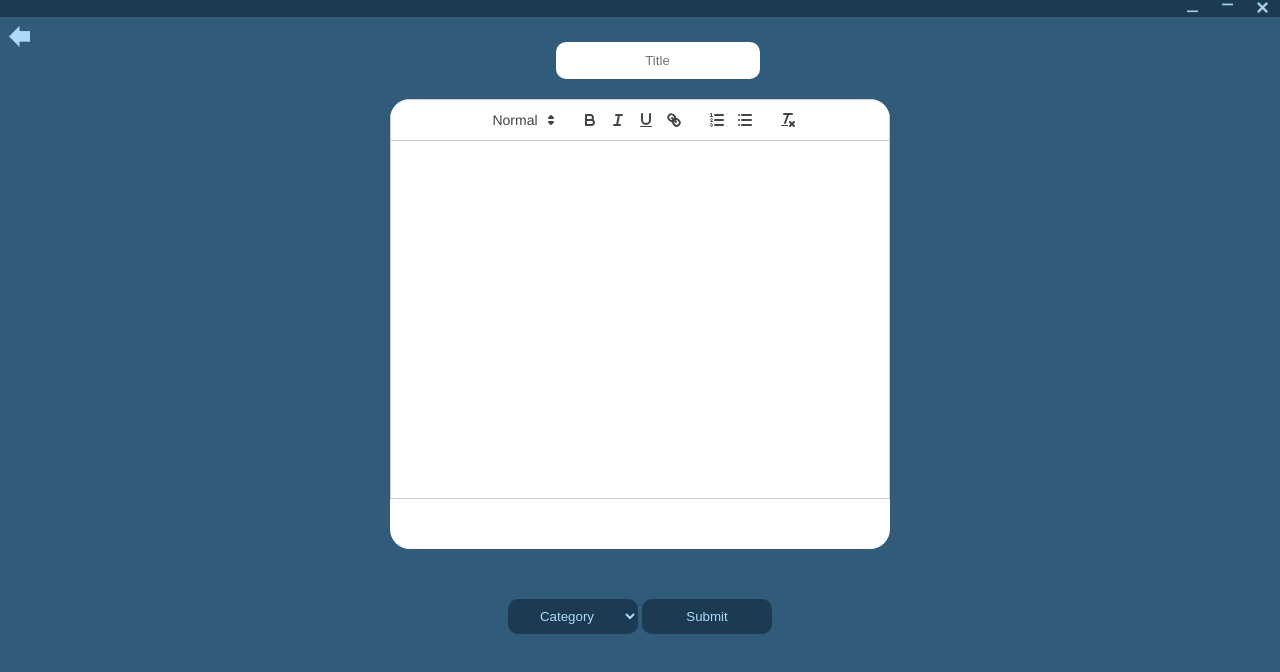
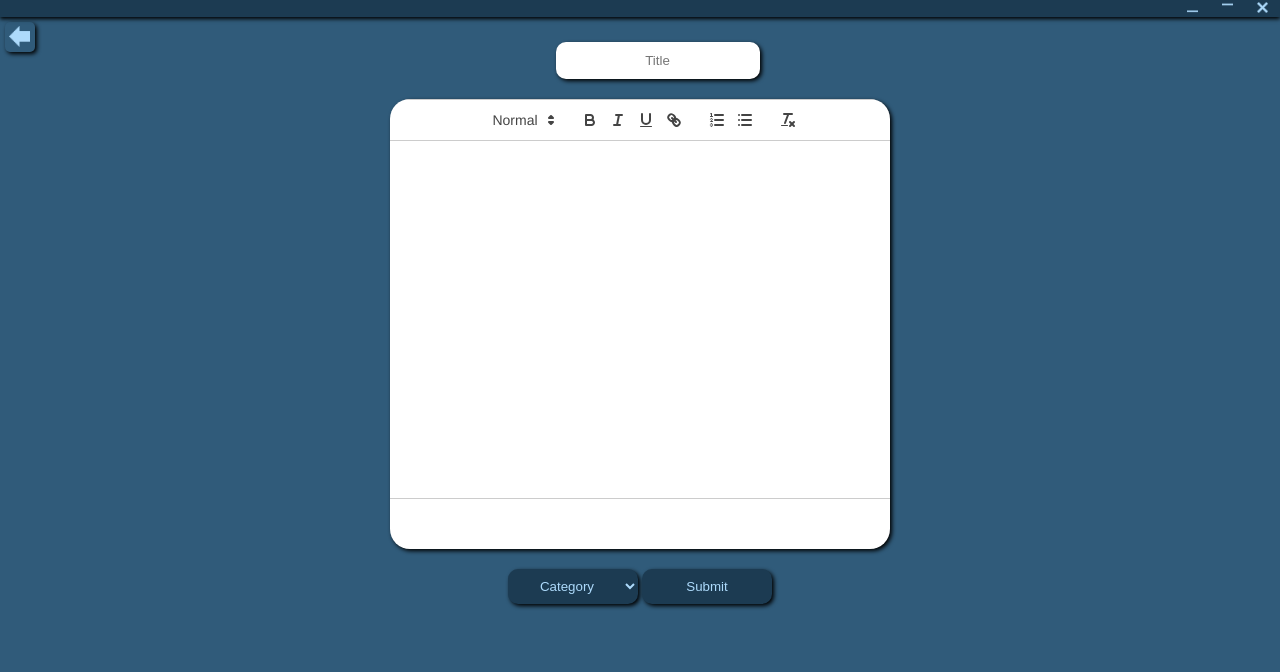
Before and after one commit to Mokomaki/RevIt, an Electron app: page Src/electron-quick-start/newpost.html in a window 1280 px wide. Drawn offline with Linux system fonts and the light colour scheme.

Commit message:
ui shadows

```diff
--- a/Src/electron-quick-start/StyleSheets/CardStyles.css
+++ b/Src/electron-quick-start/StyleSheets/CardStyles.css
@@ -13,12 +13,14 @@
 .card{
     margin-top: 20px;
     margin-left: 20px;
+    padding: 5px;
     height: 200px;
     width: 150px;
     background-color: #1c3b52;
     border-radius: 10px;
     color: #ADDAFB;
     text-align: center;
+    box-shadow: 2px 2px 4px #000000;
 }
 
 .card:hover{
@@ -68,7 +70,7 @@
     font-weight: 100;
     padding: 0;
     margin: 0;
-    margin-bottom: 20px;
+    margin-bottom: 25px;
 }
 
 .card img{
--- a/Src/electron-quick-start/StyleSheets/EditorStyles.css
+++ b/Src/electron-quick-start/StyleSheets/EditorStyles.css
@@ -12,18 +12,25 @@
     padding-bottom: 50px;
     border-radius: 20px;
     text-align: center;
+    box-shadow: 2px 2px 4px #000000;
+}
+
+.editorContainer:hover{
+  padding-right: 5px;
+  padding-left: 5px;
 }
 
 #editor {
     height: 100%;
+    width: 100%;
     flex: 1;
     overflow-y: auto;
-    width: 100%;
-
+    border-left-style: none;
+    border-right-style: none;
 }
 
 #postBTN{
-  margin-top: 50px;
+  margin-top: 20px;
   height: 35px;
   width: 13%;
   max-width: 130px;
@@ -33,6 +40,7 @@
   outline: none;
   background-color: #1c3b52;
   color: #ADDAFB;
+  box-shadow: 2px 2px 4px #000000;
 }
 #postBTN:hover{
   width: 15%;
@@ -54,6 +62,7 @@
   text-align: center;
   background-color: #1c3b52;
   outline: none;
+  box-shadow: 2px 2px 4px #000000;
 }
 #categoryOPT:hover{
   background-color: #437ba3;
@@ -77,6 +86,7 @@
   border: none;
   text-align: center;
   outline: none;
+  box-shadow: 2px 2px 4px #000000;
 }
 
 #postTitle:hover{
@@ -102,6 +112,7 @@
   height: 100%;
   margin: 0px;
   position: relative;
+
 }
 .ql-container.ql-disabled .ql-tooltip {
   visibility: hidden;
@@ -941,6 +952,8 @@
   box-sizing: border-box;
   font-family: 'Helvetica Neue', 'Helvetica', 'Arial', sans-serif;
   padding: 8px;
+  border-left-style: none;
+  border-right-style: none;
 }
 .ql-toolbar.ql-snow .ql-formats {
   margin-right: 15px;
--- a/Src/electron-quick-start/StyleSheets/GeneralStyles.css
+++ b/Src/electron-quick-start/StyleSheets/GeneralStyles.css
@@ -15,6 +15,7 @@ body{
     border: none;
     outline: none;
     border-radius: 5px;
+    box-shadow: 2px 2px 4px #000000;
 }
 .TopLeftNav:hover{
     background-color: #4E94C7;
--- a/Src/electron-quick-start/StyleSheets/Scrollbar.css
+++ b/Src/electron-quick-start/StyleSheets/Scrollbar.css
@@ -9,7 +9,7 @@
 
   /* Handle */
   ::-webkit-scrollbar-thumb {
-    background: #305B7A;
+    background: #1c3b52;
   }
 
   /* Handle on hover */
--- a/Src/electron-quick-start/StyleSheets/TopControlStyles.css
+++ b/Src/electron-quick-start/StyleSheets/TopControlStyles.css
@@ -2,6 +2,7 @@
     background-color: #1c3b52;
     -webkit-app-region: drag;
     overflow: hidden;
+    box-shadow: 0px 2px 4px #000000;
 }
 
 .ControlButton{
```
Also changed, not shown: Src/electron-quick-start/index.html (+1 -0 lines).
